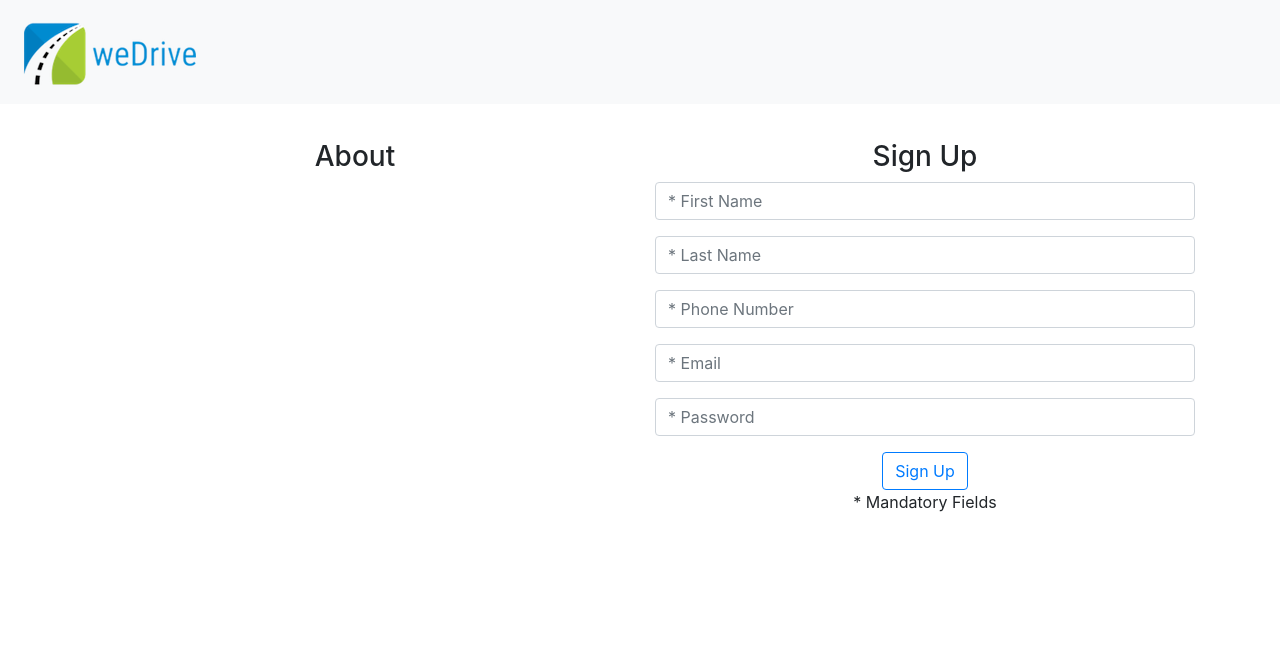
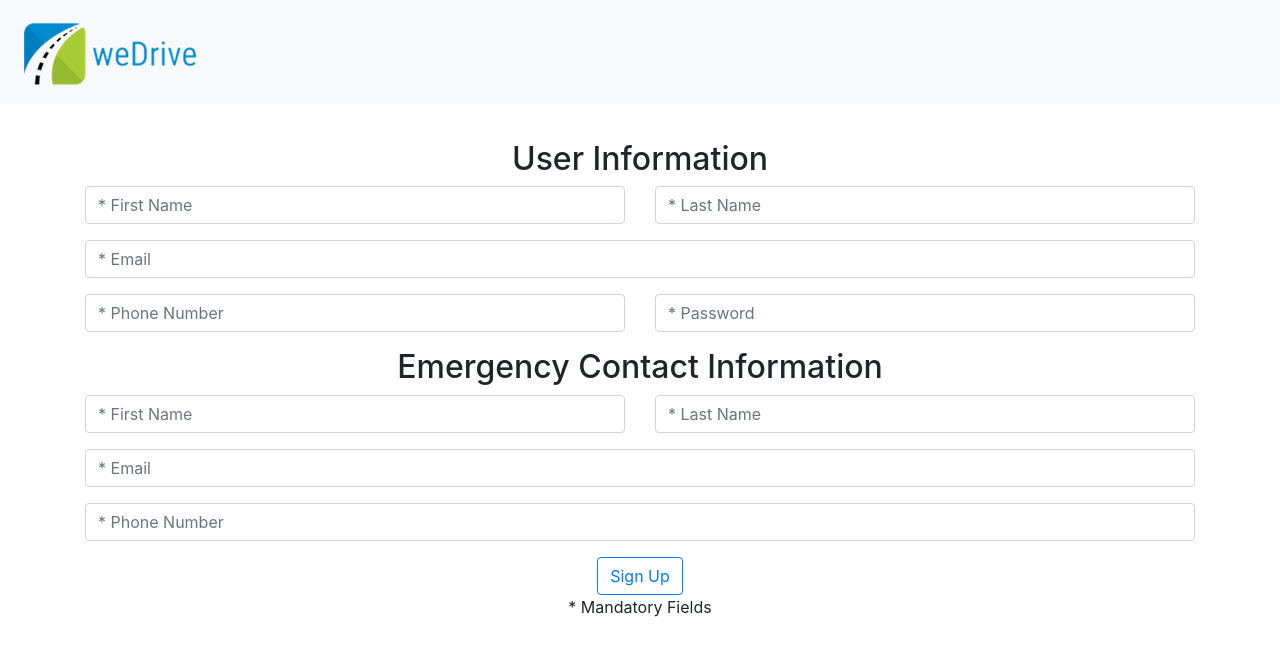
Before and after one commit to dpolcari18/frontend-weDrive, a React (Create React App) app: page /signup in a window 1280 px wide. Shown: the top 656 px of the page. Built offline with nearby package versions, Linux system fonts and the light colour scheme.

Commit message:
added ec info to signup form

```diff
--- a/src/components/SignUp.js
+++ b/src/components/SignUp.js
@@ -16,6 +16,7 @@ import Button from 'react-bootstrap/Button'
 
 // Endpoints
 const SIGN_UP_URL = 'http://localhost:3000/users'
+const EC_URL = 'http://localhost:3000/emergency_contacts'
 
 const SignUp = ({ history }) => {
 
@@ -25,16 +26,23 @@ const SignUp = ({ history }) => {
     const errors = useSelector(state => state.loginSignUp.errors)
 
     // local state for controlled form
+    // user info
     const [firstName, setFirstName] = useState('')
     const [lastName, setLastName] = useState('')
     const [phoneNumber, setPhoneNumber] = useState('')
     const [email, setEmail] = useState('')
     const [password, setPassword] = useState('')
+    // ec info
+    const [ecFirstName, setEcFirstName] = useState('')
+    const [ecLastName, setEcLastName] = useState('')
+    const [ecEmail, setEcEmail] = useState('')
+    const [ecPhoneNumber, setEcPhoneNumber] = useState('')
 
     // Submit post request to register user
     const handleSubmit = async (e) => {
         e.preventDefault()
 
+        // create user in db
         const newUser = {
             user: {
                 first_name: firstName,
@@ -56,6 +64,28 @@ const SignUp = ({ history }) => {
         const postUser = await fetch(SIGN_UP_URL, userObj)
         const userRes = await postUser.json()
 
+        // receive user info and create emergency contact
+        const newEc ={
+            emergency_contact: {
+                user_id: userRes.user_id,
+                first_name: ecFirstName,
+                last_name: ecLastName,
+                email: ecEmail,
+                phone: ecPhoneNumber
+            }
+        }
+
+        const ecObj = {
+            headers: {
+                'Content-Type': 'application/json'
+            },
+            method: 'POST',
+            body: JSON.stringify(newEc)
+        }
+
+        const postEc = await fetch(EC_URL, ecObj)
+        const ecRes = await postEc.json()
+
         // If success redirect to home for login or show errors
         if (userRes.status === 'Success') {
             alert(userRes.msg)
@@ -70,28 +100,77 @@ const SignUp = ({ history }) => {
 
     return (
         <Container>
+
+            <Form onSubmit={(e) => handleSubmit(e)}>
                 <Row>
                     <Col>
-                    <About />
+                        <h2>User Information</h2>
                     </Col>
+                </Row>
+                <Row>
                     <Col>
-                    <h3>Sign Up</h3>
-                    <Form onSubmit={(e) => handleSubmit(e)}>
                         <Form.Group>
                             <Form.Control type='text' name='firstName' placeholder='* First Name' required value={firstName} onChange={(e) => setFirstName(e.target.value)}></Form.Control>
                         </Form.Group>
+                    </Col>
+                    <Col>
                         <Form.Group>
                             <Form.Control type='text' name='lastName' placeholder='* Last Name' required value={lastName} onChange={(e) => setLastName(e.target.value)}></Form.Control>
                         </Form.Group>
+                    </Col>
+                </Row>
+                <Row>
+                    <Col>
+                        <Form.Group>
+                            <Form.Control type='email' name='email' placeholder='* Email' required value={email} onChange={(e) => setEmail(e.target.value)}></Form.Control>
+                        </Form.Group>
+
+                    </Col>
+                </Row>
+                <Row>
+                    <Col>
                         <Form.Group>
                             <Form.Control type='text' name='phoneNumber' placeholder='* Phone Number' required value={phoneNumber} onChange={(e) => setPhoneNumber(e.target.value)}></Form.Control>
                         </Form.Group>
-                        <Form.Group>
-                            <Form.Control type='email' name='email' placeholder='* Email' required value={email} onChange={(e) => setEmail(e.target.value)}></Form.Control>
-                        </Form.Group>
+                    </Col>
+                    <Col>
                         <Form.Group>
                             <Form.Control type='password' name='password' placeholder='* Password' required value={password} onChange={(e) => setPassword(e.target.value)}></Form.Control>
                         </Form.Group>
+                    </Col>
+                </Row>
+                <Row>
+                    <Col>
+                        <h2>Emergency Contact Information</h2>
+                    </Col>
+                </Row>
+                <Row>
+                    <Col>
+                        <Form.Group>
+                            <Form.Control type='text' name='ecFirstName' placeholder='* First Name' required value={ecFirstName} onChange={(e) => setEcFirstName(e.target.value)}></Form.Control>
+                        </Form.Group>
+                    </Col>
+                    <Col>
+                        <Form.Group>
+                            <Form.Control type='text' name='ecLastName' placeholder='* Last Name' required value={ecLastName} onChange={(e) => setEcLastName(e.target.value)}></Form.Control>
+                        </Form.Group>
+                    </Col>
+                </Row>
+                <Row>
+                    <Col>
+                        <Form.Group>
+                            <Form.Control type='email' name='ecEmail' placeholder='* Email' required value={ecEmail} onChange={(e) => setEcEmail(e.target.value)}></Form.Control>
+                        </Form.Group>
+
+                    </Col>
+                </Row>
+                <Row>
+                    <Col>
+                        <Form.Group>
+                            <Form.Control type='text' name='ecPhoneNumber' placeholder='* Phone Number' required value={ecPhoneNumber} onChange={(e) => setEcPhoneNumber(e.target.value)}></Form.Control>
+                        </Form.Group>
+                    </Col>
+                </Row>
                 <Row>
                     <Col>
                         <Button variant='outline-primary' type='submit'>Sign Up</Button>
@@ -100,8 +179,6 @@ const SignUp = ({ history }) => {
                 <div>* Mandatory Fields</div>
                 { showError ? <ul>{errors.map(msg => <li key={errors.indexOf(msg)}>{msg}</li>)}</ul> : null}
             </Form>
-                </Col>
-            </Row>
         </Container>
     )
 }
--- a/src/containers/NavBar.js
+++ b/src/containers/NavBar.js
@@ -34,10 +34,10 @@ const NavBar = ({ history }) => {
                 <Navbar bg="light" variant="light" fixed='top'>
                     <Navbar.Brand><Link to='/home'><img src={Logo} alt='weDrive logo' /></ Link></Navbar.Brand>
                     <Nav className="mr-auto">
-                        <Nav.Link to='/home'>Home</Nav.Link>
-                        <Nav.Link to='/profile'>Profile</Nav.Link>
-                        <Nav.Link to='trips'>Trips</Nav.Link>
-                        <Nav.Link to='vehicles'>Vehicles</Nav.Link>
+                        <Nav.Link href='/home'>Home</Nav.Link>
+                        <Nav.Link href='/profile'>Profile</Nav.Link>
+                        <Nav.Link href='trips'>Trips</Nav.Link>
+                        <Nav.Link href='vehicles'>Vehicles</Nav.Link>
                         <Nav.Link onClick={() => handleLogout()}>Logout</Nav.Link>
                     </Nav>
                 </Navbar>
```
Lines whose indentation alone changed are shown as unchanged.
